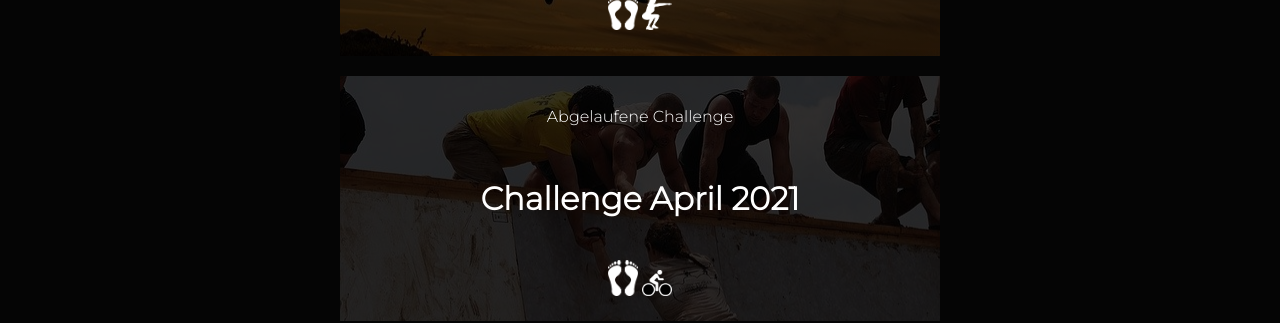
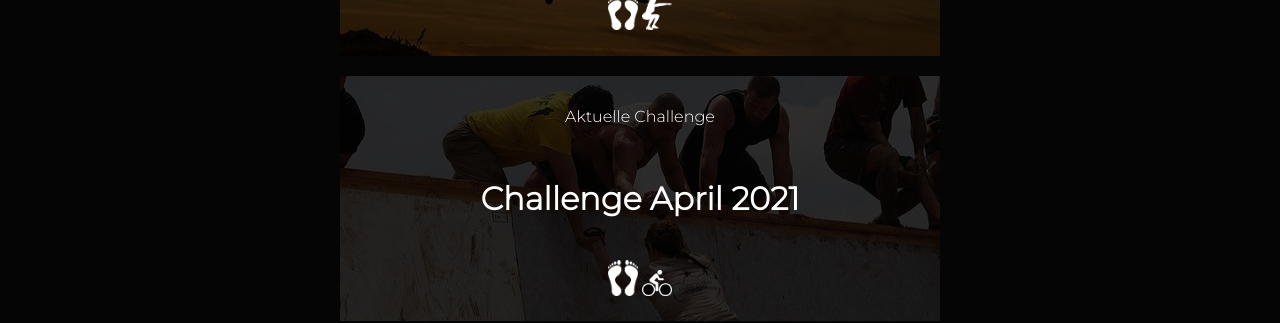
Before and after one commit to MichaelDiers/challenges, a Jekyll site: the page built from actives.md, in a window 1280 px wide. Shown: the part 490-813 px from the top of the page. Built offline with Jekyll 4.4.1, drawn with Linux system fonts in a browser that asks for light colours.

Commit message:
fix for invalid active headline

```diff
--- a/_includes/posts-list.html
+++ b/_includes/posts-list.html
@@ -4,7 +4,7 @@
   {% for post in include.posts %}
     {% assign image = site.baseurl | append: "/assets/images/" | append: post.image %}
     {% assign header = "Abgelaufene Challenge" %}
-    {% if post == include.posts[0] %}
+    {% if include.actives == "all" or post == include.posts[0] %}
     {%  assign header = "Aktuelle Challenge" %}
     {% endif %}
     {% include overview.html image=image url=post.url excerpt=post.excerpt types=post.types header=header %}
--- a/actives.md
+++ b/actives.md
@@ -7,4 +7,4 @@ navigation_rank_mobile: 20
 {% for tag in site.tags %}
     {% assign actives = actives | push: tag[1].first %}
 {% endfor %}
-{% include posts-list.html title=page.title posts=actives %}
+{% include posts-list.html title=page.title posts=actives actives="all" %}
```
